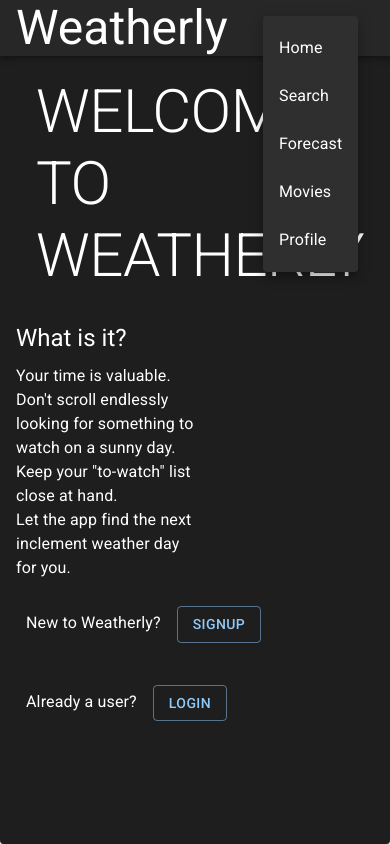
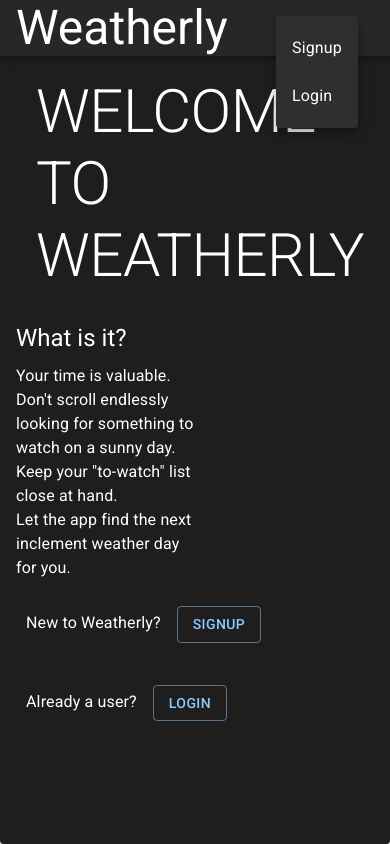
Before and after one commit to PeteDarinzo/Weatherly-Frontend, a React (Create React App) app: page / in a window 390 px wide. Both pictures are taken after a click on the button "menu". Built offline with nearby package versions, Linux system fonts and the light colour scheme; no server answers.

Commit message:
add logout to nav menu

```diff
--- a/src/Components/NavBar.js
+++ b/src/Components/NavBar.js
@@ -68,16 +68,27 @@ const NavBar = ({ loggedIn, logout }) => {
                   open={Boolean(anchorEl)}
                   onClose={() => setAnchorEl(null)}
                 >
+                  {loggedIn
+                    ? (<>
                       <MenuItem onClick={() => handleMenuClick('/home')}>Home</MenuItem>
                       <MenuItem onClick={() => handleMenuClick('/search')}>Search</MenuItem>
                       <MenuItem onClick={() => handleMenuClick('/forecast')}>Forecast</MenuItem>
                       <MenuItem onClick={() => handleMenuClick('/movies')}>Movies</MenuItem>
                       <MenuItem onClick={() => handleMenuClick('/profile')}>Profile</MenuItem>
+                      <MenuItem onClick={() => {
+                        logout();
+                        handleMenuClick('/profile');
+                      }}>Logout</MenuItem>
+                    </>)
+                    : (<>
+                      <MenuItem onClick={() => handleMenuClick('/signup')}>Signup</MenuItem>
+                      <MenuItem onClick={() => handleMenuClick('/login')}>Login</MenuItem>
+                    </>)}
                 </Menu>
               </>)
               : (<>
-                {loggedIn ? (
-                  <>
+                {loggedIn
+                  ? (<>
                     <Button component={NavLink} to="/home" color="inherit">Home</Button>
                     <Button component={NavLink} to="/search" color="inherit">Search</Button>
                     <Button component={NavLink} to="/forecast" color="inherit">Forecast</Button>
@@ -86,8 +97,7 @@ const NavBar = ({ loggedIn, logout }) => {
                     <Button component={NavLink} to="/home" onClick={logout} color="inherit">Logout</Button>
                   </>
                   )
-                  : (
-                    <>
+                  : (<>
                     <Button component={NavLink} to="/signup" color="inherit">Signup</Button>
                     <Button component={NavLink} to="/login" color="inherit">Login</Button>
                   </>
```
Lines whose indentation alone changed are shown as unchanged.
